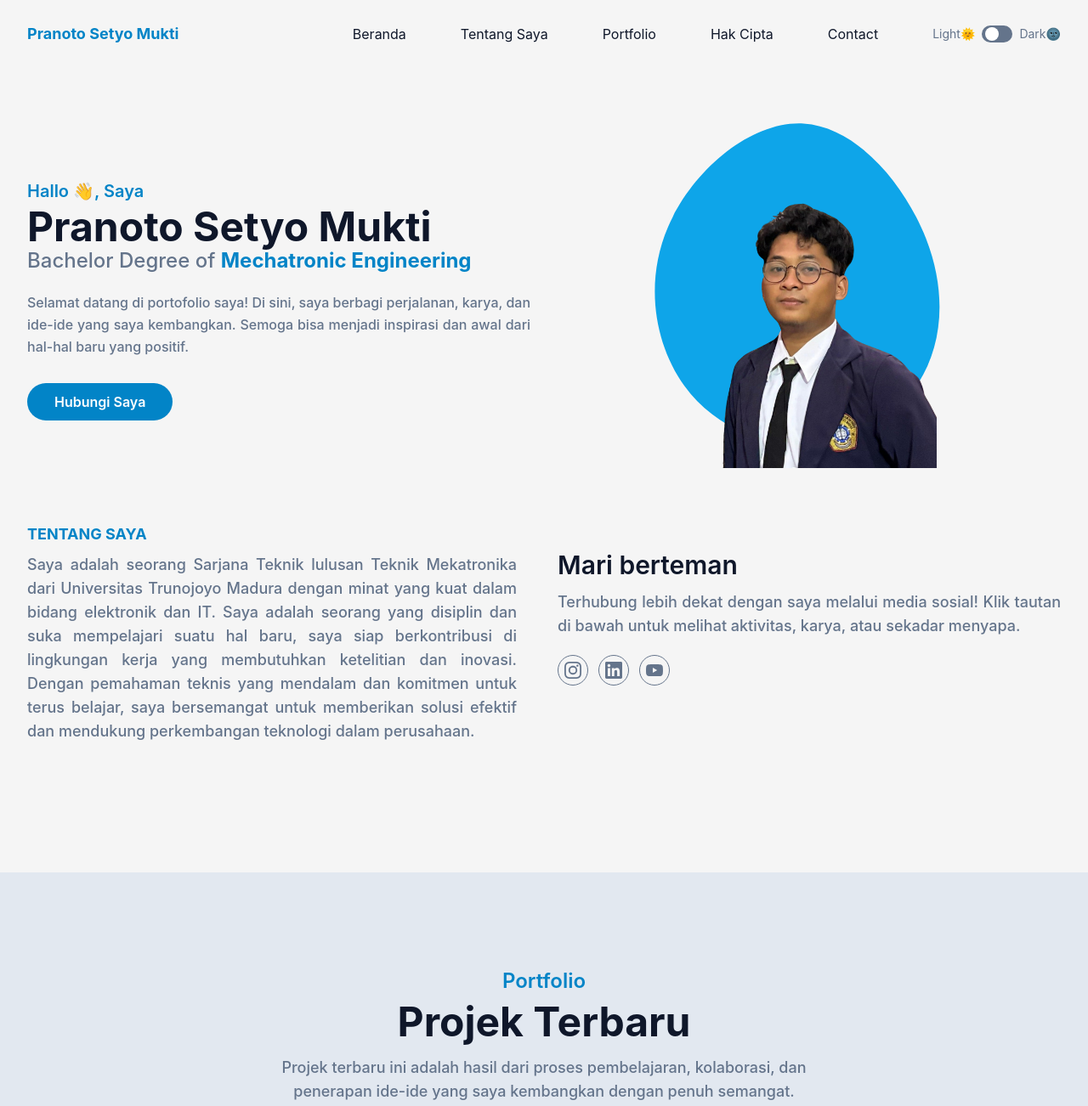
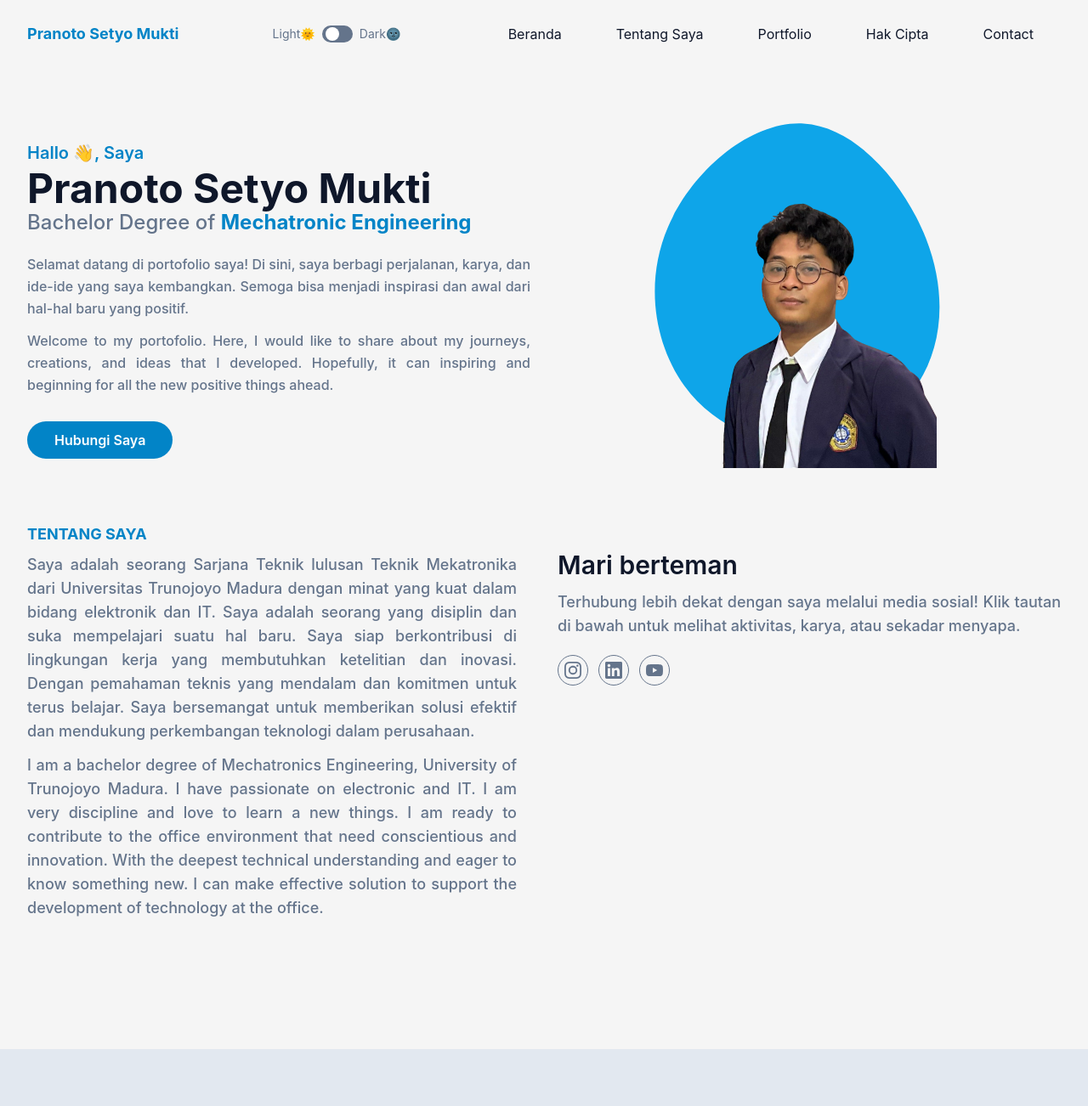
Before and after one commit to pransetyo11/pran-homepage, a website: page index.html in a window 1280 px wide. Shown: the top 1302 px of the page at 85% size. Drawn offline with Linux system fonts and the light colour scheme.

Commit message:
penambahant text dan animasi

```diff
--- a/index.html
+++ b/index.html
@@ -12,7 +12,7 @@
         )
     </script>
 </head>
-<body class="bg-neutral-100">
+<body class="opacity-0 translate-y-10 transition-all duration-1000 ease-out bg-neutral-100">
     <!-- Header Section Start -->
     <header class="bg-transparent absolute top-0 left-0 w-full
     flex items-center z-10">
@@ -21,6 +21,23 @@
             <div class="px-4">
                 <a href="#home" class="font-bold text-lg text-primary
                 block py-6">Pranoto Setyo Mukti</a>
+            </div>
+            <div class="flex items-center pl-8 mr-4">
+                <div class="flex">
+                    <span class="mr-2 text-sm text-slate-500">
+                        Light🌞
+                    </span>
+                    <input type="checkbox" class="hidden" id="dark-toggle"/>
+                    <label for="dark-toggle">
+                        <div class="flex h-5 w-9 cursor-pointer items-center rounded-full bg-slate-500 p-1">
+                            <div class="toggle-circle h-4 w-4 rounded-full bg-white transition duration-300
+                            ease-in-out"></div>
+                        </div>
+                    </label>
+                    <span class="ml-2 text-sm text-slate-500">
+                        Dark🌚
+                    </span>
+                </div>
             </div>
             <div class="flex items-center px-4">
                 <button id="hamburger" name="hamburger" type="button"
@@ -58,23 +75,6 @@
                             <a href="#contact" class="text-base text-dark py-2 mx-8
                             flex group-hover:text-primary dark:text-white">Contact</a>
                         </li>
-                        <li class="mt-3 lg:mt-0 flex items-center pl-8">
-                            <div class="flex">
-                                <span class="mr-2 text-sm text-slate-500">
-                                    Light🌞
-                                </span>
-                                <input type="checkbox" class="hidden" id="dark-toggle"/>
-                                <label for="dark-toggle">
-                                    <div class="flex h-5 w-9 cursor-pointer items-center rounded-full bg-slate-500 p-1">
-                                        <div class="toggle-circle h-4 w-4 rounded-full bg-white transition duration-300
-                                        ease-in-out"></div>
-                                    </div>
-                                </label>
-                                <span class="ml-2 text-sm text-slate-500">
-                                    Dark🌚
-                                </span>
-                            </div>
-                        </li>
                     </ul>
                 </nav>
             </div>
@@ -90,9 +90,12 @@
                 <div class="w-full self-center px-4 lg:w-1/2">
                     <h1 class="text-base font-semibold text-primary md:text-xl">Hallo 👋, Saya
                         <span class="block font-bold text-dark text-4xl mt-1 lg:text-5xl dark:text-slate-100">Pranoto Setyo Mukti</span></h1>
-                    <h2 class="font-medium text-sencondary dark:text-slate-400 text-lg mb-5 lg:text-2xl">Bachelor Degree of <a href="http://teknik.trunojoyo.ac.id/teknik-mekatronika-2/" target="_blank" class="text-primary font-bold">Mechatronic Engineering</a></h2>
+                    <h2 class="font-medium text-sencondary dark:text-slate-400 text-lg mb-5 lg:text-2xl">Bachelor Degree of <a href="http://teknik.trunojoyo.ac.id/teknik-mekatronika-2/" target="_blank" class="text-primary font-bold hover:opacity-70 transition duration-300">Mechatronic Engineering</a></h2>
+                    <p class="font-medium text-sencondary dark:text-slate-400 mb-3 leading-relaxed text-justify">
+                        Selamat datang di portofolio saya! Di sini, saya berbagi perjalanan, karya, dan ide-ide yang saya kembangkan. Semoga bisa menjadi inspirasi dan awal dari hal-hal baru yang positif.
+                    </p>
                     <p class="font-medium text-sencondary dark:text-slate-400 mb-10 leading-relaxed text-justify">
-                        Selamat datang di portofolio saya! Di sini, saya berbagi perjalanan, karya, dan ide-ide yang saya kembangkan. Semoga bisa menjadi inspirasi dan awal dari hal-hal baru yang positif.
+                        Welcome to my portofolio. Here, I would like to share about my journeys, creations, and ideas that I developed. Hopefully, it can inspiring and beginning for all the new positive things ahead.
                     </p>
                     <a href="#contact" class="text-base font-semibold text-white
                     bg-primary py-3 px-8 rounded-full hover:shadow-lg
@@ -125,9 +128,16 @@
                     <p class="text-justify font-medium text-base text-sencondary max-w-xl dark:text-slate-400
                     lg:text-lg">
                         Saya adalah seorang Sarjana Teknik lulusan Teknik Mekatronika dari Universitas Trunojoyo Madura dengan minat yang kuat
-                        dalam bidang elektronik dan IT. Saya adalah seorang yang disiplin dan suka mempelajari suatu hal baru, saya siap berkontribusi
-                        di lingkungan kerja yang membutuhkan ketelitian dan inovasi. Dengan pemahaman teknis yang mendalam dan komitmen untuk terus belajar,
-                        saya bersemangat untuk memberikan solusi efektif dan mendukung perkembangan teknologi dalam perusahaan.
+                        dalam bidang elektronik dan IT. Saya adalah seorang yang disiplin dan suka mempelajari suatu hal baru. Saya siap berkontribusi
+                        di lingkungan kerja yang membutuhkan ketelitian dan inovasi. Dengan pemahaman teknis yang mendalam dan komitmen untuk terus belajar.
+                        Saya bersemangat untuk memberikan solusi efektif dan mendukung perkembangan teknologi dalam perusahaan.
+                    </p>
+                    <p class="text-justify mt-3 font-medium text-base text-sencondary max-w-xl dark:text-slate-400
+                    lg:text-lg">
+                    I am a bachelor degree of Mechatronics Engineering, University of Trunojoyo Madura. I have passionate on electronic and IT.
+                    I am very discipline and love to learn a new things.
+                    I am ready to contribute to the office environment that need conscientious and innovation.
+                    With the deepest technical understanding and eager to know something new. I can make effective solution to support the development of technology at the office.
                     </p>
                 </div>
                 <div class="w-full px-4 lg:w-1/2">
--- a/src/script.js
+++ b/src/script.js
@@ -1,3 +1,9 @@
+//fade effect
+document.addEventListener("DOMContentLoaded", () => {
+    document.body.classList.remove("opacity-0", "translate-y-10");
+    document.body.classList.add("opacity-100", "translate-y-0");
+  });
+
 // navbar fixed
 window.onscroll = function(){
     const header = document.querySelector('header')
```
Also changed, not shown: src/output.css.
